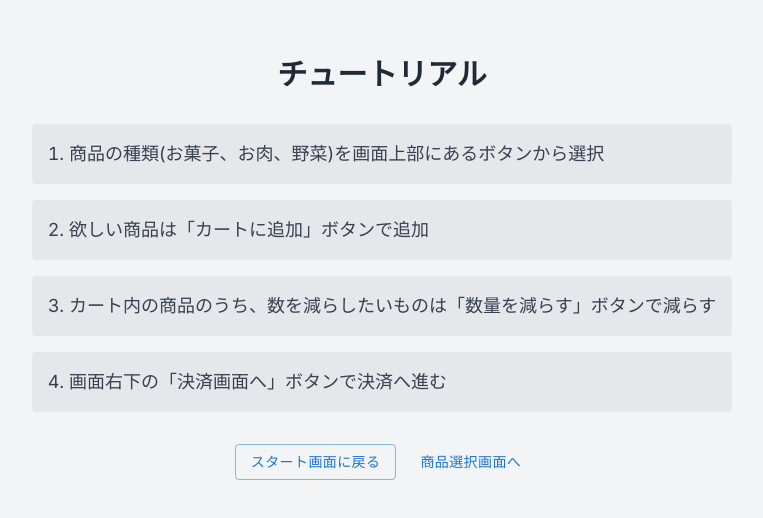
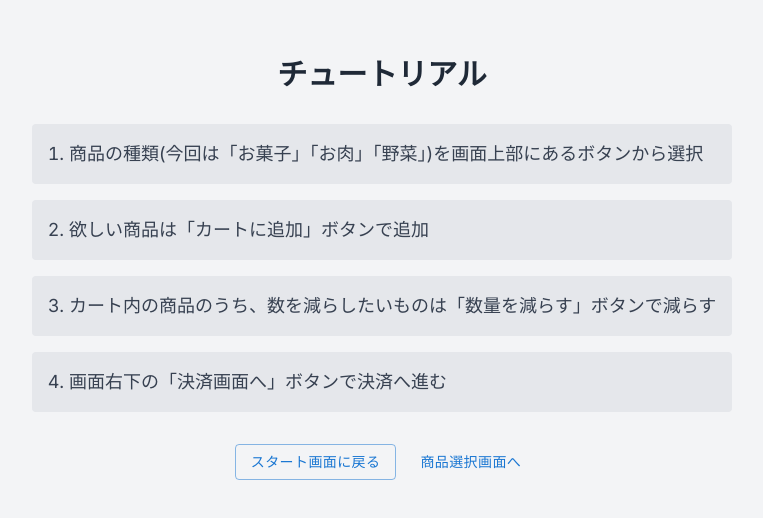
Before and after one commit to SeiyaMaruyama/self-checkout, a Next.js app: page /tutorial in a window 1280 px wide. Shown: the part 132-650 px from the top of the page, without its empty margins (258-1021 px from the left). Built offline with nearby package versions, Linux system fonts and the light colour scheme.

Commit message:
チュートリアル文の調整

```diff
--- a/app/tutorial/page.tsx
+++ b/app/tutorial/page.tsx
@@ -13,7 +13,7 @@ export default function Component() {
       </div>
       <ol className="list-decimal list-inside space-y-4 text-lg text-gray-700 dark:text-gray-300">
         <li className="bg-gray-200 dark:bg-gray-800 p-4 rounded">
-          商品の種類(お菓子、お肉、野菜)を画面上部にあるボタンから選択
+          商品の種類(今回は「お菓子」「お肉」「野菜」)を画面上部にあるボタンから選択
         </li>
         <li className="bg-gray-200 dark:bg-gray-800 p-4 rounded">
           欲しい商品は「カートに追加」ボタンで追加
```
